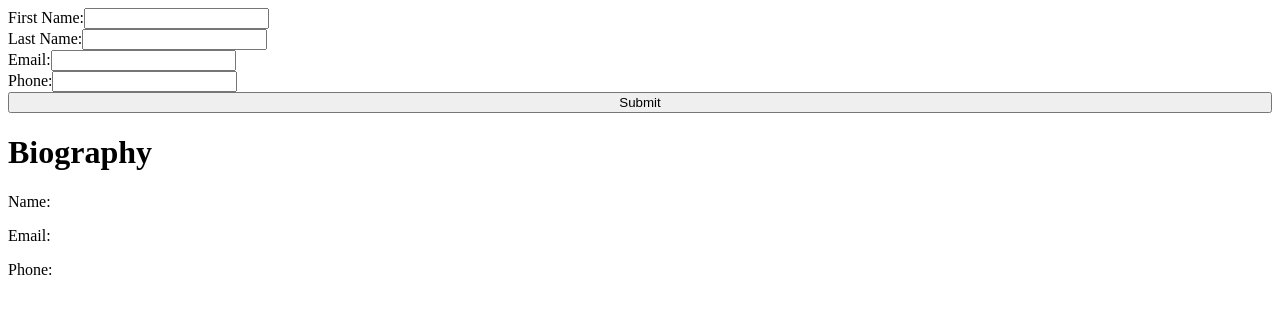
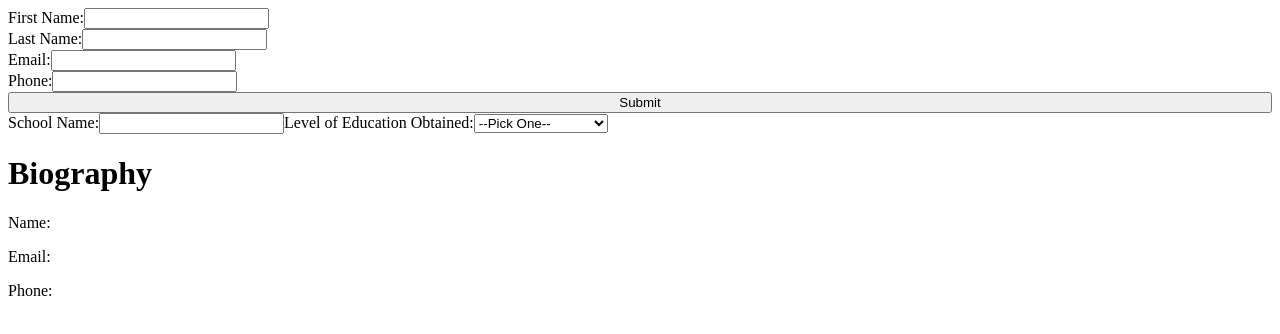
Before and after one commit to johnnyyork13/react-cv, a React (Create React App) app: page / in a window 1280 px wide. Shown: the top 334 px of the page. Built offline with nearby package versions, Linux system fonts and the light colour scheme.

Commit message:
last submit for the day

```diff
--- a/src/App.js
+++ b/src/App.js
@@ -2,7 +2,10 @@ import './App.css';
 import React, { Component } from 'react';
 import Bio from './Bio';
 import Finished from './Finished';
+import Education from './Education';
 
+//FIGURE OUT HOW TO RETURN SCHOOL OBJECT
+// FROM EDUCATION COMPONENT /////////////////
 
 class App extends Component {
   constructor(props) {
@@ -12,7 +15,8 @@ class App extends Component {
       firstName: "",
       lastName: "",
       email: "",
-      phone: ""
+      phone: "",
+      schools: []
     }
 
     this.handleChange = this.handleChange.bind(this);
@@ -20,9 +24,10 @@ class App extends Component {
   }
 
   handleChange(event){
+    const {name, value} = event.target
     this.setState((prev) => ({
       ...prev,
-      [event.target.name]:event.target.value,
+      [name]: name === value,
       pushed: false
     }))
   }
@@ -43,6 +48,10 @@ class App extends Component {
           handleChange={this.handleChange}
           handleSubmit={this.handleSubmit}
           />
+          <Education
+          handleChange={this.handleChange}
+          handleSubmit={this.handleSubmit}
+          />
         </div>
 
         <Finished
--- a/src/Education.js
+++ b/src/Education.js
@@ -0,0 +1,27 @@
+import React, { Component } from 'react';
+
+class Education extends Component{
+    render() {
+        return (
+            <div className="education">
+                <label>School Name:
+                    <input type="text" name="schoolName" onChange={this.props.handleChange} />
+                </label>
+
+                <label>Level of Education Obtained:
+                    <select name="educationLevel" onChange={this.props.handleChange}>
+                        <option value="">--Pick One--</option>
+                        <option value="ged">GED</option>
+                        <option value="high-school">High School</option>
+                        <option value="certificate">Certificate</option>
+                        <option value="associates">Associates Degree</option>
+                        <option value="masters">Masters Degree</option>
+                        <option value="doctorate">Doctorate</option>
+                    </select>
+                </label>
+            </div>
+        )
+    }
+}
+
+export default Education
```
